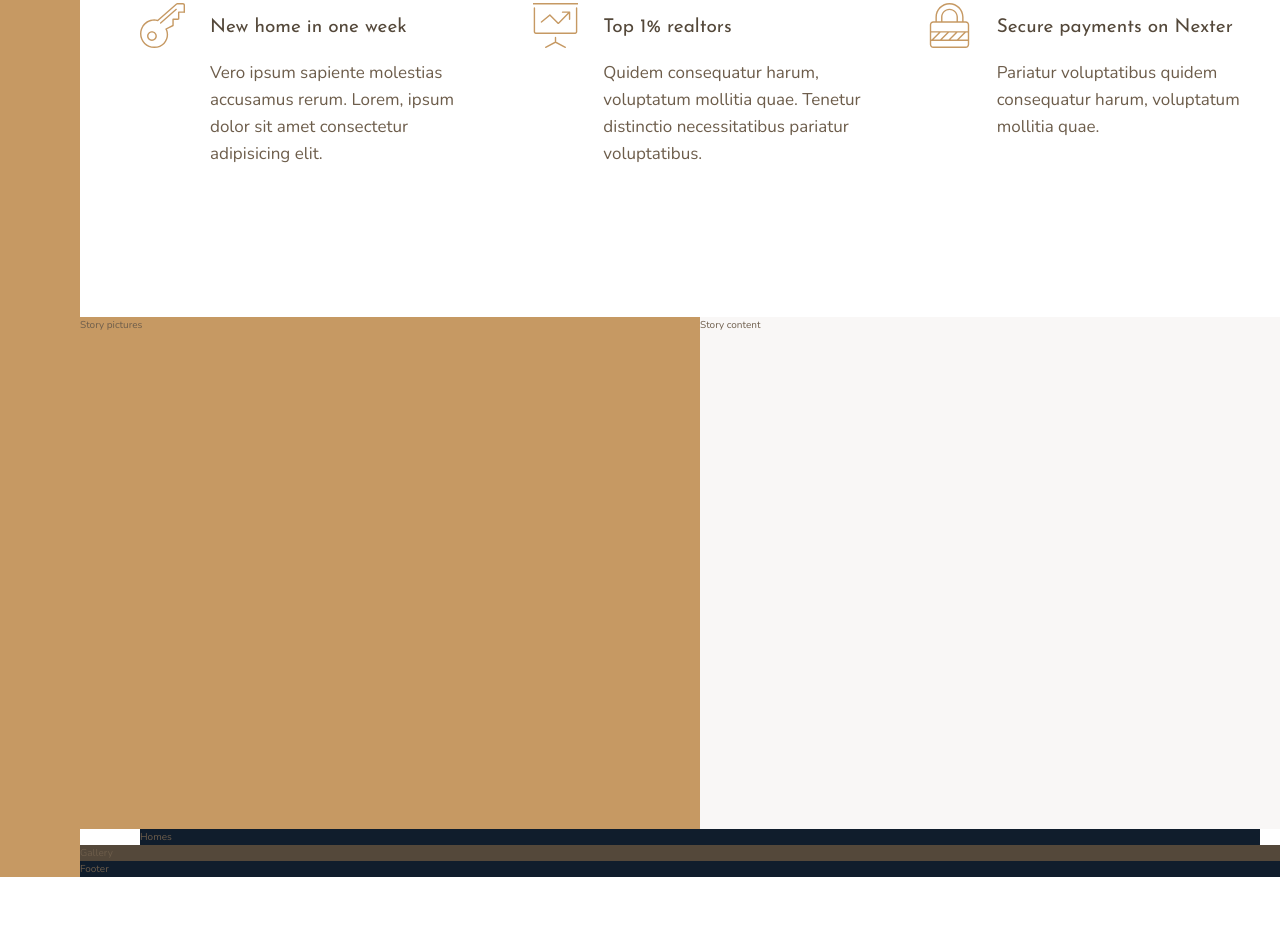
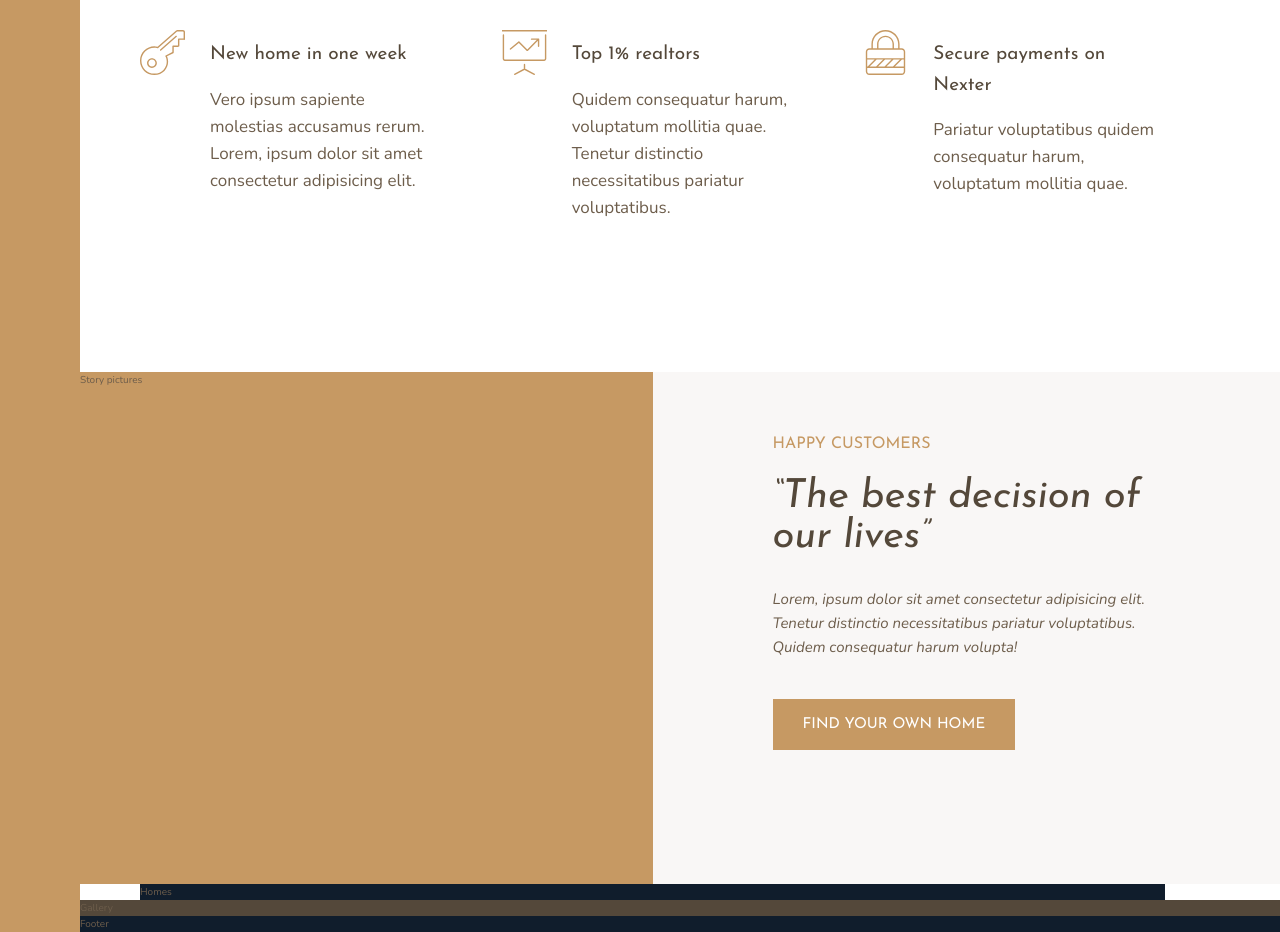
Before and after one commit to randimays/coding-practice, a website: page nexter/index.html in a window 1280 px wide. Shown: the part 991-1923 px from the top of the page. Before the commit the page ends 1868 px from the top, so only its background shows below. Drawn offline with nearby package versions, Linux system fonts and the light colour scheme.

Commit message:
Adding RIPL project

```diff
--- a/nexter/index.html
+++ b/nexter/index.html
@@ -86,7 +86,13 @@
     </div>
 
     <div class="story__content">
-        Story content
+        <h3 class="heading-3 mb-sm">Happy Customers</h3>
+        <h2 class="heading-2 heading-2--dark mb-md">&ldquo;The best decision of our lives&rdquo;</h2>
+        <p class="story__text">
+            Lorem, ipsum dolor sit amet consectetur adipisicing elit. Tenetur distinctio necessitatibus pariatur
+            voluptatibus. Quidem consequatur harum volupta!
+        </p>
+        <button class="btn">Find your own home</button>
     </div>
 
     <section class="homes">
--- a/nexter/sass/_story.scss
+++ b/nexter/sass/_story.scss
@@ -6,6 +6,13 @@
 
     &__content {
         grid-column: col-start 5 / full-end;
+        padding: 6rem 12rem;
         background-color: $color-grey-light-1;
     }
+
+    &__text {
+        margin-bottom: 4rem;
+        font-size: 1.5rem;
+        font-style: italic;
+    }
 }
--- a/nexter/sass/_typography.scss
+++ b/nexter/sass/_typography.scss
@@ -8,9 +8,25 @@ h4 {
 
 .heading-1 {}
 
-.heading-2 {}
+.heading-2 {
+    font-size: 4rem;
+    font-style: italic;
+    line-height: 1;
 
-.heading-3 {}
+    &--light {
+        color: $color-grey-light-1;
+    }
+
+    &--dark {
+        color: $color-grey-dark-1;
+    }
+}
+
+.heading-3 {
+    font-size: 1.6rem;
+    color: $color-primary;
+    text-transform: uppercase;
+}
 
 .heading-4 {
     font-size: 1.9rem;
@@ -23,3 +39,36 @@ h4 {
         color: $color-grey-dark-1;
     }
 }
+
+.btn {
+    padding: 1.8rem 3rem;
+    background-color: $color-primary;
+    color: #fff;
+    border: none;
+    border-radius: 0;
+    font-family: $font-display;
+    font-size: 1.5rem;
+    text-transform: uppercase;
+    cursor: pointer;
+    transition: all .2s;
+
+    &:hover {
+        background-color: $color-primary-dark;
+    }
+}
+
+.mb-sm {
+    margin-bottom: 2rem;
+}
+
+.mb-md {
+    margin-bottom: 3rem;
+}
+
+.mb-lg {
+    margin-bottom: 4rem;
+}
+
+.mb-hg {
+    margin-bottom: 8rem;
+}
```
Also changed, not shown: nexter/css/style.css.
